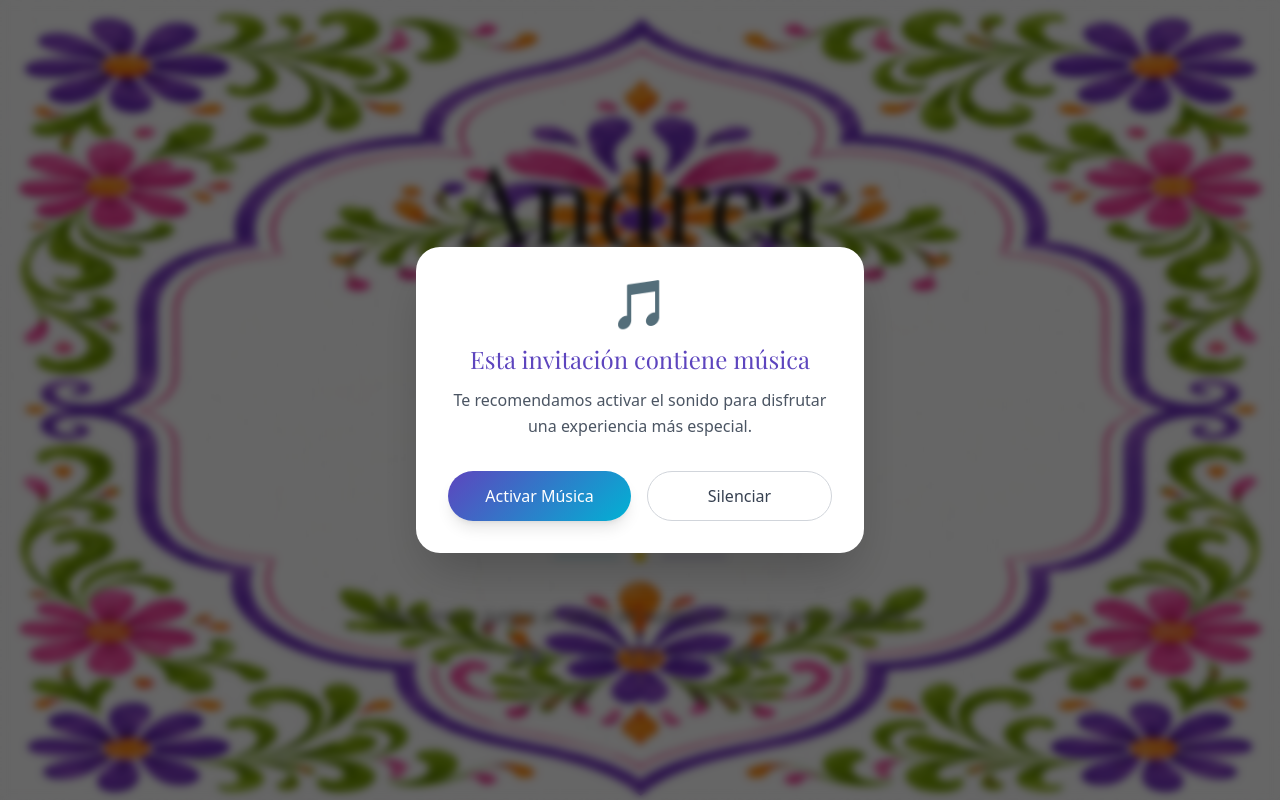
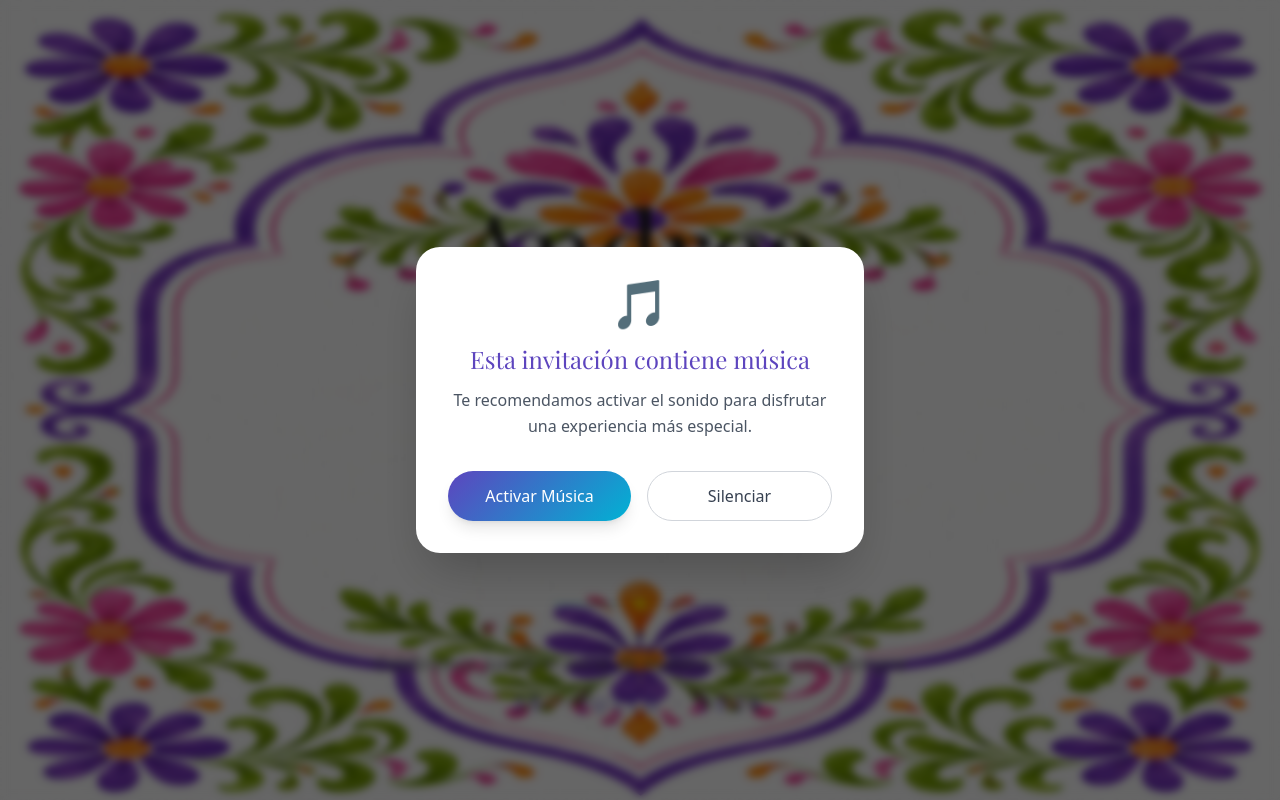
Before and after one commit to patrickespinoza/Andrea-Briann, a React (Vite) app in the folder Nuestra-Boda/: page / in a window 1280 px wide. Shown: the top 800 px of the page. Built offline with nearby package versions, Linux system fonts and the light colour scheme; a web font is replaced by a local one.

Commit message:
cambio de lugar de portada

```diff
--- a/Nuestra-Boda/src/portada.jsx
+++ b/Nuestra-Boda/src/portada.jsx
@@ -101,6 +101,8 @@ export default function Portada() {
             px-[18%]
             sm:px-[20%]
             md:px-[22%]
+            mt-16
+            md:mt-24
           "
         >
 
```
